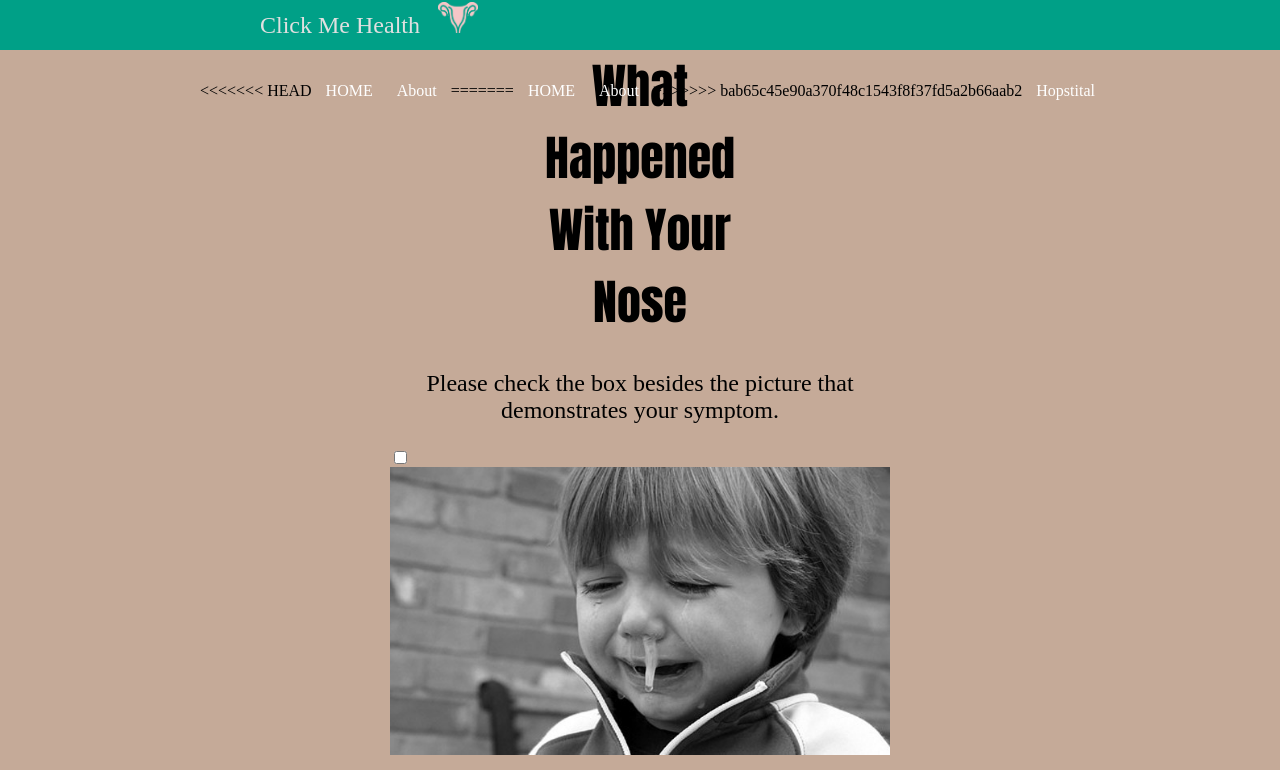
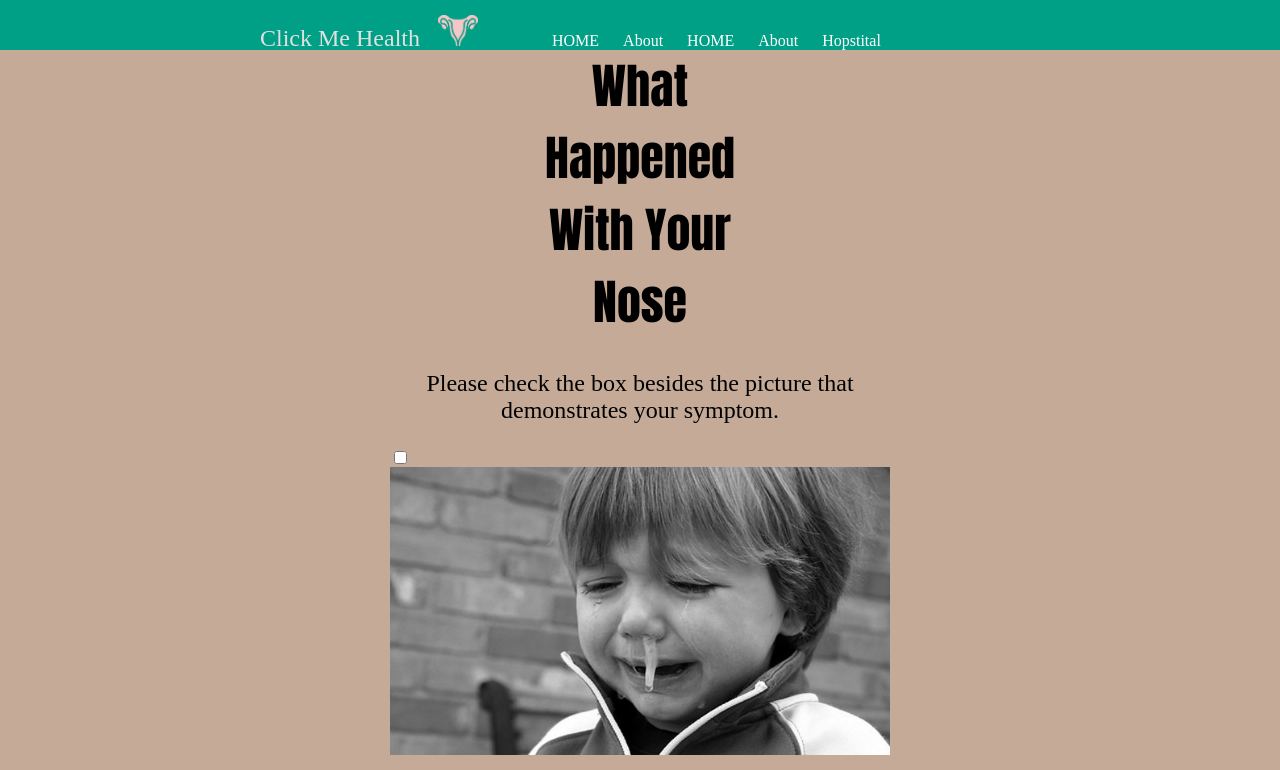
Before and after one commit to xriswhat/SheHacks, a plain HTML site: page nose_result.html in a window 1280 px wide. Shown: the top 770 px of the page. Drawn offline with Linux system fonts and the light colour scheme.

Commit message:
: ) press on keyboard debug

```diff
--- a/nose_result.html
+++ b/nose_result.html
@@ -77,21 +77,19 @@
             <!-- Example responsive navigation menu  -->
             <a class="show" href="#menu"><img src="pic/menu.jpg" style="width:40px;"></a> <a class="hide" href="#hidemenu"> <img src=pic/menu.jpg style="width:40px;"> </a>
             <ul class="menu-items">
-<<<<<<< HEAD
+
               <li><a href="body.html">HOME</a></li>
               <li><a href=about.html>About</a></li>
-=======
+
               <li><a href="index.html">HOME</a></li>
               <li><a href="#about">About</a></li>
->>>>>>> bab65c45e90a370f48c1543f8f37fd5a2b66aab2
+
               <li><a href="http://www.ushospitalfinder.com/">Hopstital</a></li>
           </ul>
           </div>
         </nav>
 
-  </ul>
-  </div>
-</nav>
+
 
         <div id="topfornav">
             <h1 class="para" style="font-size: 300%; margin-top: 50px;">What Happened With Your Nose</h1>
```
